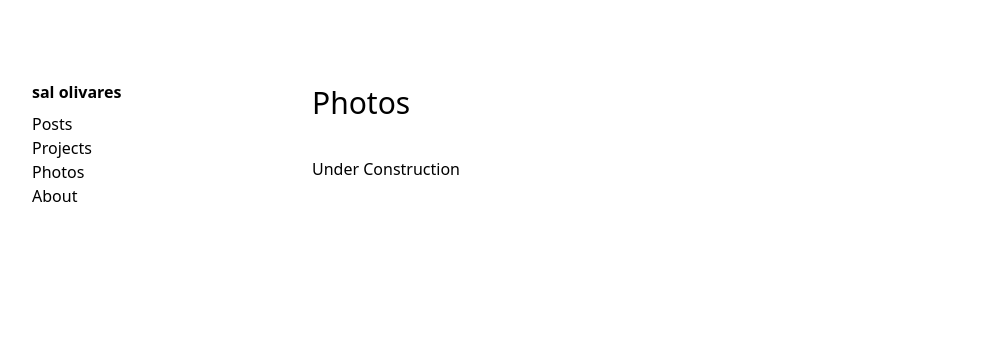
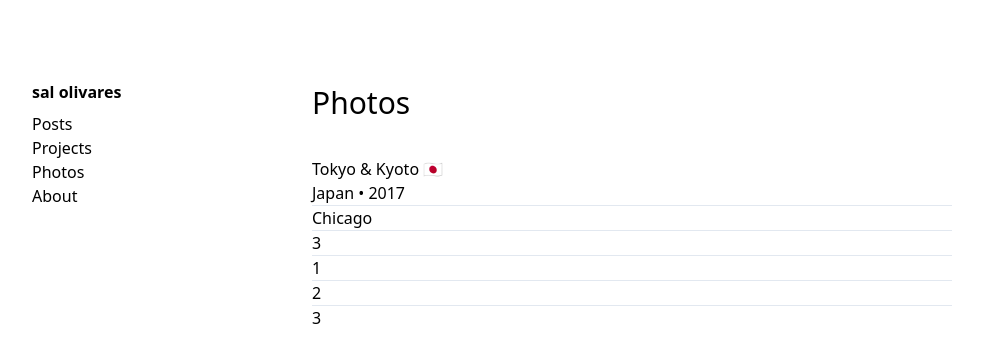
Before and after one commit to salolivares/salolivares.com, a Next.js app: page /photos in a window 1280 px wide. Shown: the top 362 px of the page, without its empty margins (8-991 px from the left). Built offline with nearby package versions, Linux system fonts and the light colour scheme.

Commit message:
feat: clip name title

```diff
--- /dev/null
+++ b/components/Emoji.tsx
@@ -0,0 +1,12 @@
+/* eslint-disable react/require-default-props */
+interface EmojiProps {
+  label?: string;
+  symbol: string;
+}
+
+const Emoji = ({ label, symbol }: EmojiProps) => (
+  <span className="emoji" role="img" aria-label={label || ''} aria-hidden={label ? 'false' : 'true'}>
+    {symbol}
+  </span>
+);
+export default Emoji;
--- /dev/null
+++ b/components/PhotoAlbumListItem.tsx
@@ -0,0 +1,10 @@
+import Emoji from './Emoji';
+
+const PhotoAlbumListItem = () => (
+  <div>
+    Tokyo &amp; Kyoto <Emoji symbol="🇯🇵" />
+    <div>Japan &bull; 2017</div>
+  </div>
+);
+
+export default PhotoAlbumListItem;
--- a/components/layout/Wrapper.tsx
+++ b/components/layout/Wrapper.tsx
@@ -24,7 +24,7 @@ const Wrapper = ({ children, title = 'Sal Olivares', description = '' }: LayoutP
         <header className="lg:absolute mb-16">
           <nav className="flex lg:flex-col justify-between">
             <Link href="/">
-              <a className="lg:mb-2 font-bold no-underline transition-colors duration-300 ease-in-out text-black hover:text-gray-700">
+              <a className="lg:mb-2 overflow-y-hidden h-6 font-bold no-underline transition-colors duration-300 ease-in-out text-black hover:text-gray-700">
                 sal olivares
               </a>
             </Link>
--- a/pages/photos.tsx
+++ b/pages/photos.tsx
@@ -1,11 +1,18 @@
 import Wrapper from '../components/layout/Wrapper';
 import PageHeader from '../components/PageHeader';
-import UnderConstruction from '../components/UnderConstruction';
+import PhotoAlbumListItem from '../components/PhotoAlbumListItem';
 
 const PhotosPage = () => (
   <Wrapper title="Photos | Sal Olivares">
     <PageHeader>Photos</PageHeader>
-    <UnderConstruction />
+    <div className="divide-y">
+      <PhotoAlbumListItem />
+      <div>Chicago</div>
+      <div>3</div>
+      <div>1</div>
+      <div>2</div>
+      <div>3</div>
+    </div>
   </Wrapper>
 );
 
--- a/pages/projects.tsx
+++ b/pages/projects.tsx
@@ -1,11 +1,20 @@
 import Wrapper from '../components/layout/Wrapper';
 import PageHeader from '../components/PageHeader';
-import UnderConstruction from '../components/UnderConstruction';
 
 const ProjectsPage = () => (
   <Wrapper title="Projects | Sal Olivares">
     <PageHeader>Projects</PageHeader>
-    <UnderConstruction />
+    <div className="grid grid-cols-3 gap-4">
+      <div>
+        Tokyo &amp; Kyoto
+        <div>Japan &bull; 2017</div>
+      </div>
+      <div>Chicago</div>
+      <div>3</div>
+      <div>1</div>
+      <div>2</div>
+      <div>3</div>
+    </div>
   </Wrapper>
 );
 
--- a/tsconfig.json
+++ b/tsconfig.json
@@ -16,7 +16,7 @@
     "resolveJsonModule": true,
     "skipLibCheck": true,
     "strict": true,
-    "target": "esnext"
+    "target": "esnext",
   },
   "exclude": ["node_modules"],
   "include": ["**/*.ts", "**/*.tsx"]
```
